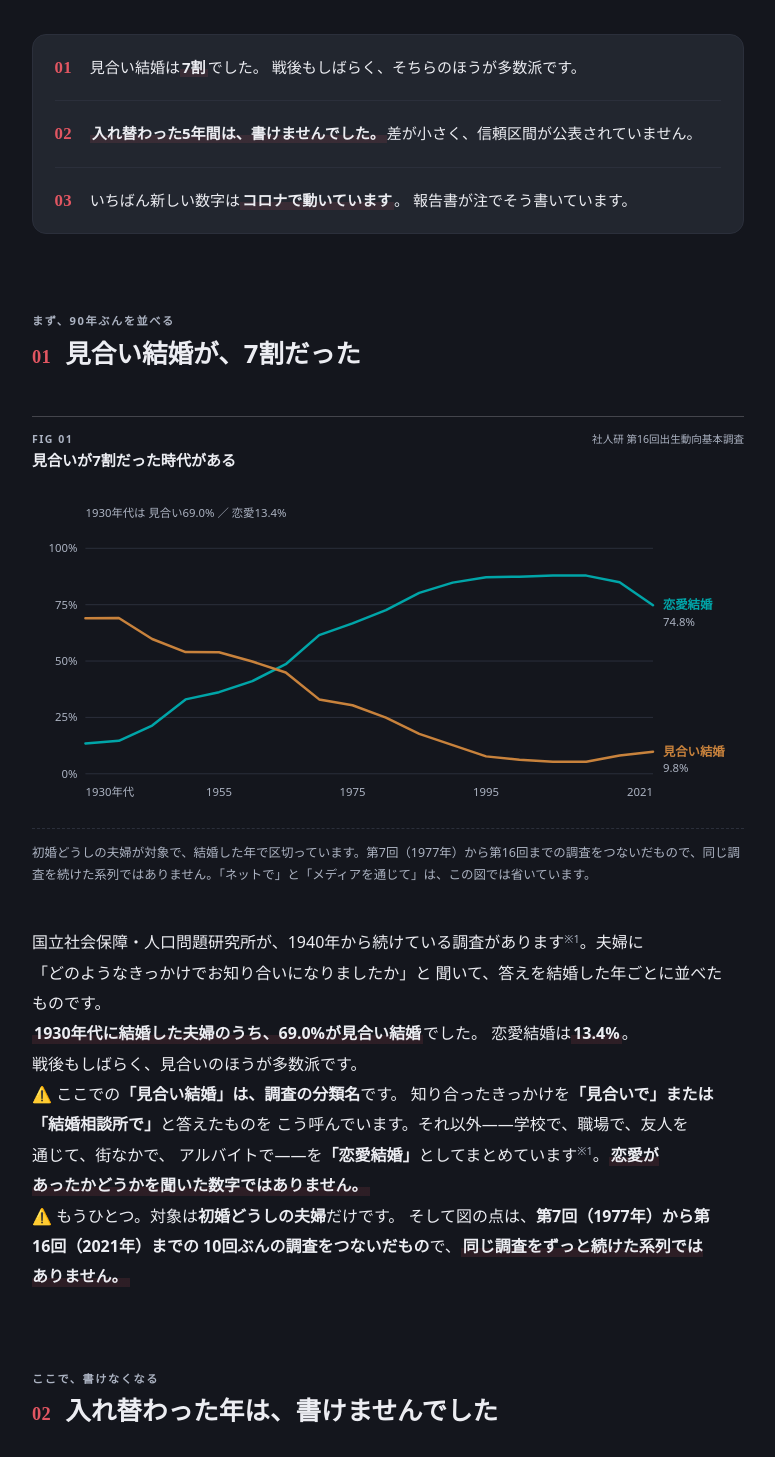
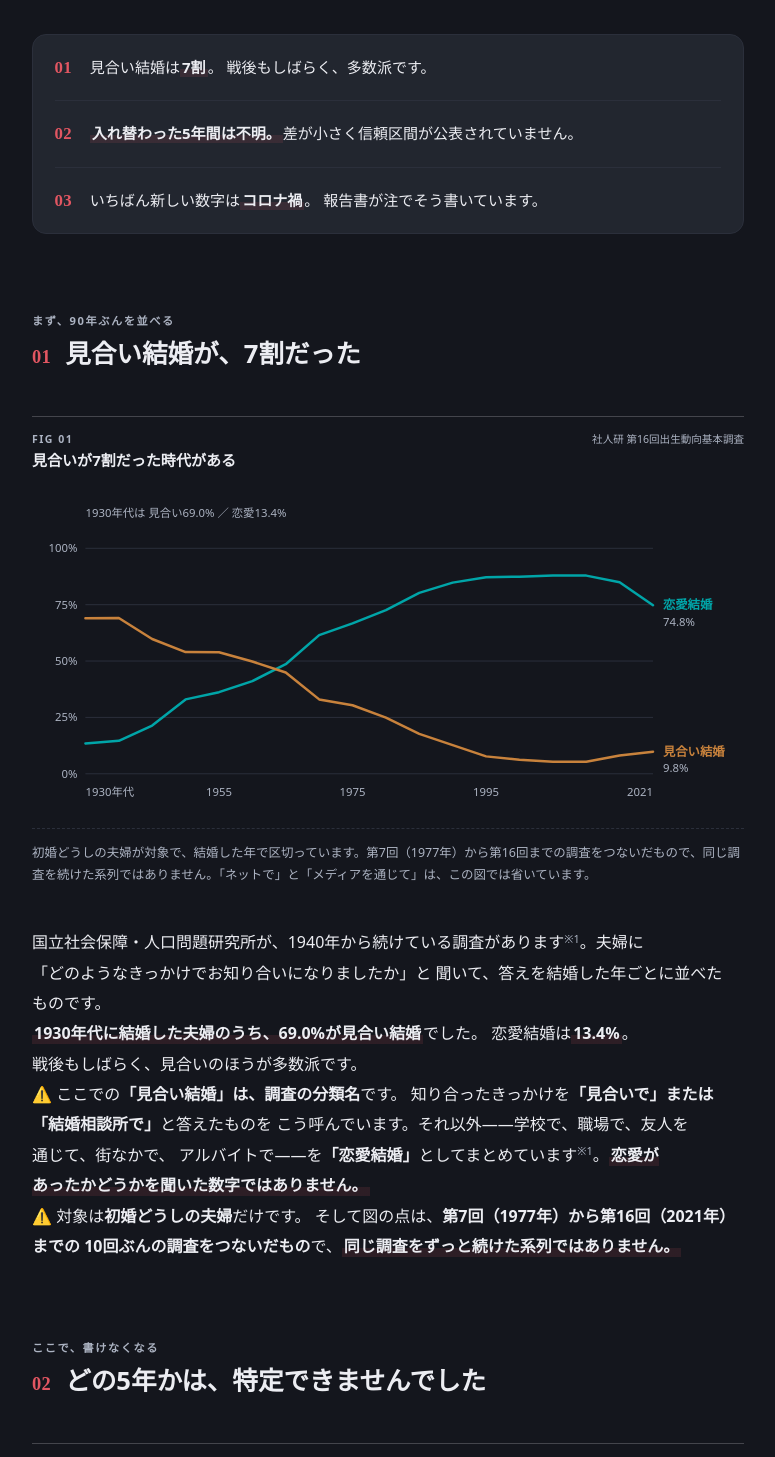
Before and after one commit to satoshi0207/santaworks-homepage, a Next.js app: page /journal/omiai in a window 1280 px wide. Shown: the part 1093-2550 px from the top of the page, without its empty margins (252-1027 px from the left). Built offline with nearby package versions, Linux system fonts and the light colour scheme; no server answers.

Commit message:
お見合い記事：要点3行と§02見出しをSatoshiさんの文言に直す

```diff
--- a/app/(site)/journal/omiai/page.tsx
+++ b/app/(site)/journal/omiai/page.tsx
@@ -117,21 +117,21 @@ export default function Page() {
               <li>
                 <span className="n">01</span>
                 <span className="tx">
-                  見合い結婚は<strong>7割</strong>でした。
-                  戦後もしばらく、そちらのほうが多数派です。
+                  見合い結婚は<strong>7割</strong>。
+                  戦後もしばらく、多数派です。
                 </span>
               </li>
               <li>
                 <span className="n">02</span>
                 <span className="tx">
-                  <strong>入れ替わった5年間は、書けませんでした。</strong>
-                  差が小さく、信頼区間が公表されていません。
+                  <strong>入れ替わった5年間は不明。</strong>
+                  差が小さく信頼区間が公表されていません。
                 </span>
               </li>
               <li>
                 <span className="n">03</span>
                 <span className="tx">
-                  いちばん新しい数字は<strong>コロナで動いています</strong>。
+                  いちばん新しい数字は<strong>コロナ禍</strong>。
                   報告書が注でそう書いています。
                 </span>
               </li>
@@ -165,7 +165,7 @@ export default function Page() {
               <strong>恋愛があったかどうかを聞いた数字ではありません。</strong>
             </p>
             <p>
-              ⚠️ もうひとつ。対象は<b>初婚どうしの夫婦</b>だけです。
+              ⚠️ 対象は<b>初婚どうしの夫婦</b>だけです。
               そして図の点は、<b>第7回（1977年）から第16回（2021年）までの
               10回ぶんの調査をつないだもの</b>で、
               <strong>同じ調査をずっと続けた系列ではありません。</strong>
@@ -177,7 +177,7 @@ export default function Page() {
             <span className="kicker">ここで、書けなくなる</span>
             <div className="h2">
               <span className="idx">02</span>
-              <h2 className="tt">入れ替わった年は、書けませんでした</h2>
+              <h2 className="tt">どの5年かは、特定できませんでした</h2>
             </div>
 
             <Fig02 />
```
